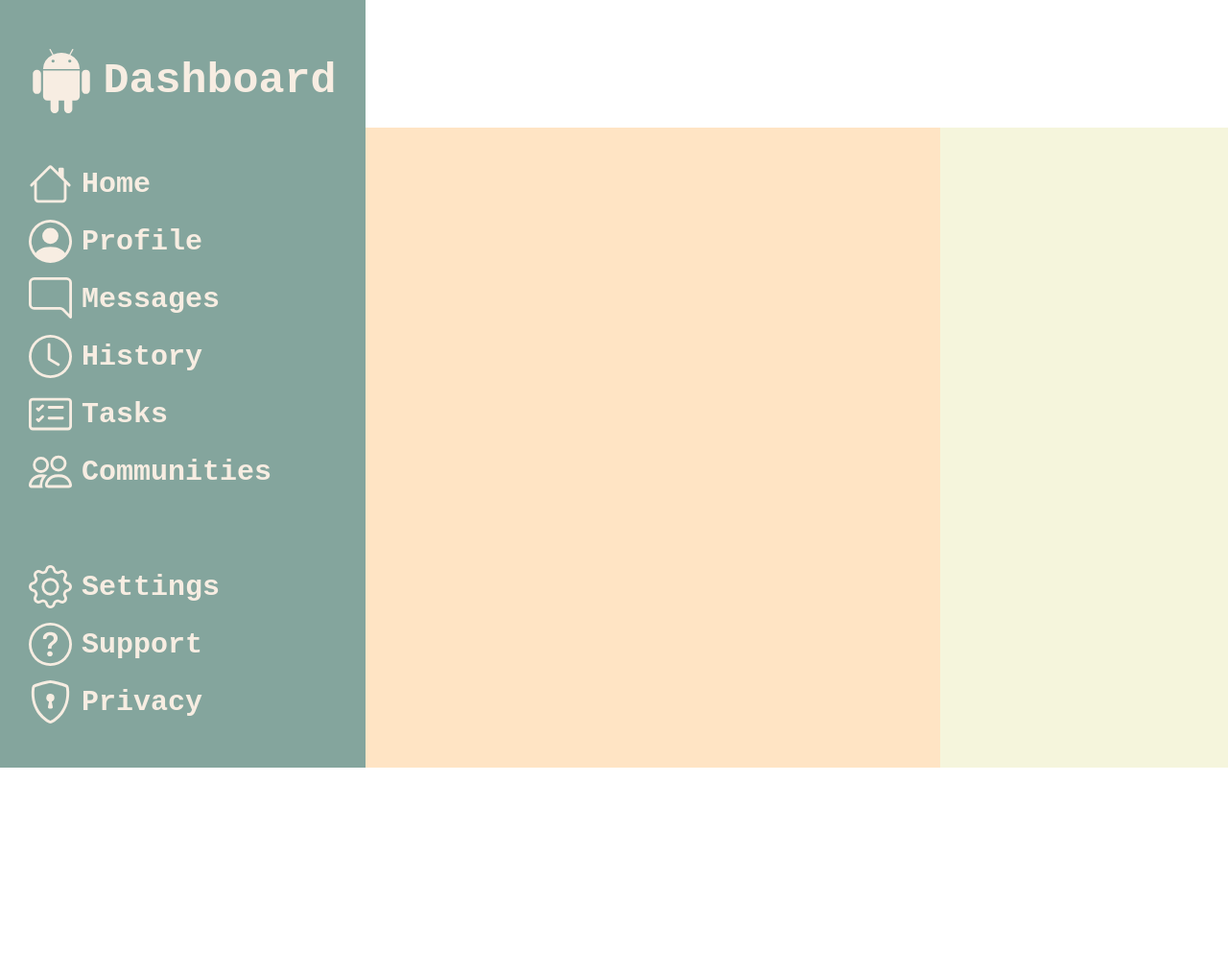
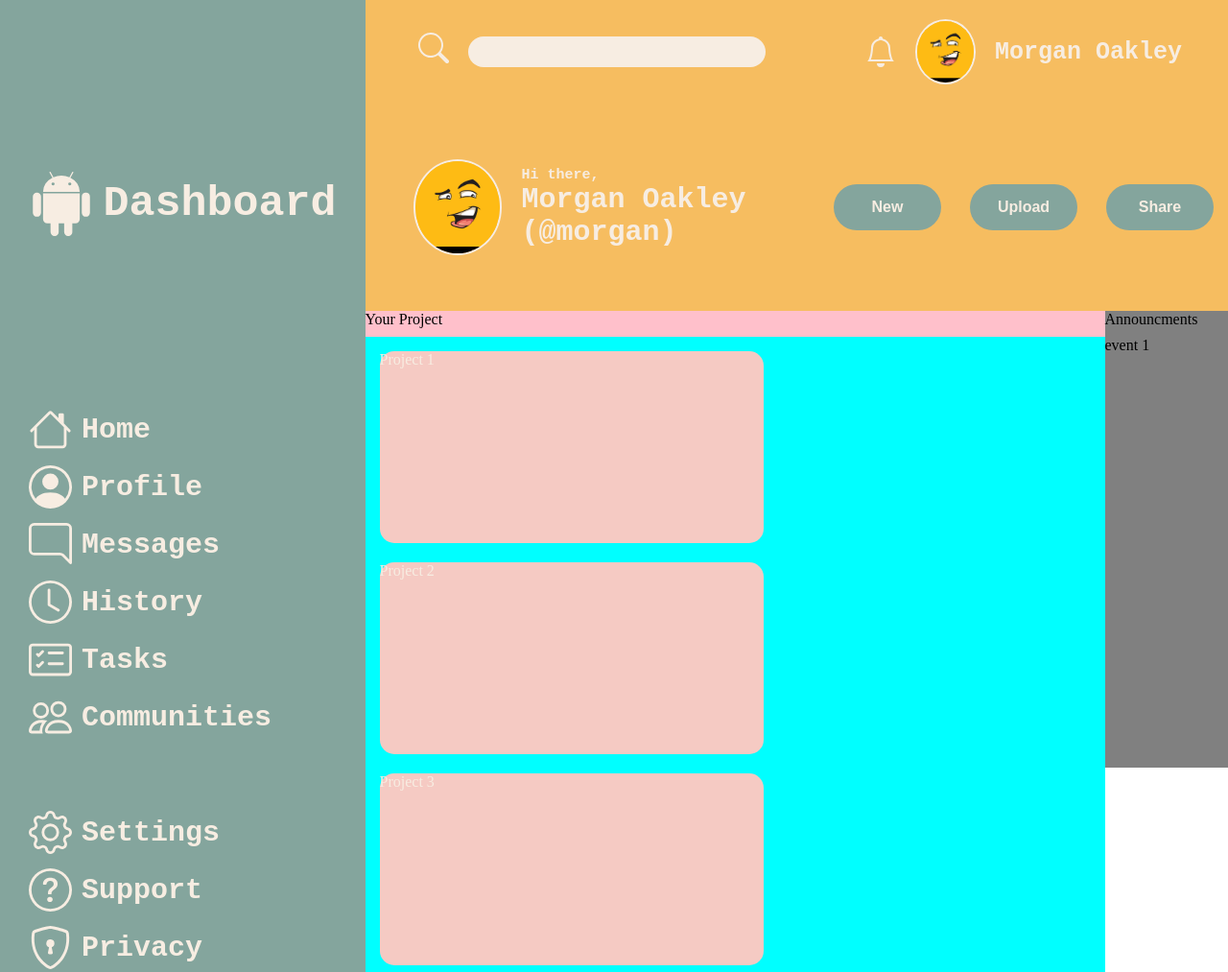
Before and after one commit to Mefisto756/odinAdminDashboard, a plain HTML site: page index.html in a window 1280 px wide. Shown: the top 1013 px of the page at 96% size. Before the commit the page ends 800 px from the top, so only its background shows below. Drawn offline with Linux system fonts and the light colour scheme.

Commit message:
search and user panel finished

```diff
--- a/index.html
+++ b/index.html
@@ -26,10 +26,46 @@
             </ul>
         </div>
         <div class="rightSide">
-            <div class="upperPanel"> </div>
+            <div class="upperPanel">
+                <form class="search">
+                    <label for="search"><svg xmlns="http://www.w3.org/2000/svg" width="16" height="16"
+                            fill="currentColor" class="bi bi-search" viewBox="0 0 16 16">
+                            <path
+                                d="M11.742 10.344a6.5 6.5 0 1 0-1.397 1.398h-.001q.044.06.098.115l3.85 3.85a1 1 0 0 0 1.415-1.414l-3.85-3.85a1 1 0 0 0-.115-.1zM12 6.5a5.5 5.5 0 1 1-11 0 5.5 5.5 0 0 1 11 0" />
+                        </svg></label>
+                    <input type="text" name="search">
+                </form>
+                <div class="user"><svg xmlns="http://www.w3.org/2000/svg" width="16" height="16" fill="currentColor"
+                        class="bi bi-bell" viewBox="0 0 16 16">
+                        <path
+                            d="M8 16a2 2 0 0 0 2-2H6a2 2 0 0 0 2 2M8 1.918l-.797.161A4 4 0 0 0 4 6c0 .628-.134 2.197-.459 3.742-.16.767-.376 1.566-.663 2.258h10.244c-.287-.692-.502-1.49-.663-2.258C12.134 8.197 12 6.628 12 6a4 4 0 0 0-3.203-3.92zM14.22 12c.223.447.481.801.78 1H1c.299-.199.557-.553.78-1C2.68 10.2 3 6.88 3 6c0-2.42 1.72-4.44 4.005-4.901a1 1 0 1 1 1.99 0A5 5 0 0 1 13 6c0 .88.32 4.2 1.22 6" />
+                    </svg><img src="img/27638979.jpeg" alt="avatar"> Morgan Oakley</div>
+                <div class="welcome">
+                    <img src="img/27638979.jpeg" alt="">
+                    <div class="welcometext">
+                        <div>Hi there,</div>
+                        <div class="welcomeName">Morgan Oakley (@morgan)</div>
+                    </div>
+                </div>
+                <div class="buttons"><button>New</button><button>Upload</button><button>Share</button></div>
+            </div>
             <div class="lowerPanel">
-                <div class="projects"></div>
-                <div class="announcTrending"> </div>
+                <div class="titleProject">Your Project</div>
+                <div class="projectCards">
+                    <div class="cards">Project 1</div>
+                    <div class="cards">Project 2</div>
+                    <div class="cards">Project 3</div>
+                    <div class="cards">Project 4</div>
+                    <div class="cards">Project 5</div>
+                    <div class="cards">Project 6</div>
+                    <div class="cards">Project 7</div>
+                    <div class="cards">Project 8</div>
+                    <div class="cards">Project 9 </div>
+                </div>
+                <div class="titleAnnouncments">Announcments</div>
+                <div class="announcmentCard">event 1</div>
+                <div class="titleTrending">Trending</div>
+                <div class="trendingCard">Something</div>
             </div>
 
         </div>
--- a/styles.css
+++ b/styles.css
@@ -5,6 +5,10 @@
 
 ul {
     list-style: none;
+}
+
+body {
+    max-height: 100vh;
 }
 
 .container {
@@ -24,7 +28,7 @@ ul {
     gap: 30px;
 
     background-color: #84a59d;
-    color:#f7ede2;
+    color: #f7ede2;
     font-family: monospace;
     font-weight: bold;
     font-size: 30px;
@@ -40,7 +44,9 @@ ul {
 .logo {
     display: flex;
     align-items: center;
+    font-size: 1.5em;
 }
+
 li {
     display: flex;
     align-items: center;
@@ -48,37 +54,144 @@ li {
     margin-bottom: 15px;
 }
 
-.leftMenu ul > li:hover{
-    color: rgb(177, 177, 177);
+.leftMenu ul>li:hover {
+    color: rgb(212, 212, 212);
 }
-
-.logo {
-    font-size: 1.5em;
-}
-
 
 .rightSide {
     display: grid;
-    grid-template-rows: 1fr 5fr;
+    grid-template-rows: 0.1fr 2fr;
 }
 
 .upperPanel {
     grid-column: 1/-1;
     grid-row: 1/2;
+    display: grid;
+    grid-template-rows: 1fr 2fr;
+    grid-template-columns: 3fr 1fr;
 
-    background-color: white;
+    background-color: #f6bd60;
+    color: #f7ede2;
+    font-weight: bold;
+    font-family: monospace;
+    font-size: 25px;
+}
+
+form {
+    padding: 15px;
+    display: flex;
+    align-items: center;
+}
+
+form label {
+    margin-left: 40px;
+}
+
+form input {
+    background-color: #f7ede2;
+    border: none;
+    border-radius: 30px;
+    border-width: medium;
+    width: 70%;
+    height: 2rem;
+    margin: 20px;
+}
+
+.search {
+    grid-column: 1;
+    grid-row: 1;
+
+}
+
+.user {
+
+    grid-column: 2;
+    grid-row: 1;
+    display: flex;
+    align-items: center;
+    justify-content: center;
+}
+
+.user img {
+    border-radius: 50%;
+    height: 4rem;
+    border: 2px solid #f7ede2;
+    margin: 20px;
+}
+
+.welcome {
+    display: flex;
+    align-items: center;
+    padding: 30px;
+    font-size: 15px;
+}
+
+.welcomeName {
+    color: #f7ede2;
+    font-family: monospace;
+    font-weight: bold;
+    font-size: 30px;
+}
+
+.welcome img {
+    border-radius: 50%;
+    height: 6rem;
+    border: 2px solid #f7ede2;
+    margin: 20px;
+}
+
+.upperPanel svg {
+    fill: #f7ede2;
+    height: 2rem;
+    width: 2rem;
+}
+
+.buttons {
+    padding: 15px;
+    display: flex;
+    align-items: center;
+    justify-content: center;
+    gap: 30px
+}
+
+.buttons button {
+    border-radius: 25px;
+    border: none;
+    height: 3rem;
+    width: 7rem;
+    color:#f7ede2;
+    background-color: #84a59d;
+    font-weight: bold;
+    font-size: 16px;
 }
 
 .lowerPanel {
     display: grid;
 
-    grid-template-columns: 2fr 1fr;
+    grid-template-columns: 3fr 0.5fr;
+    grid-template-rows: 0.2fr 3fr;
 }
 
-.projects {
-    background-color: bisque;
+.titleProject {
+    grid-column: 1;
+    grid-row: 1;
+    background-color: pink;
 }
 
-.announcTrending {
-    background-color: beige;
+.projectCards {
+    grid-column: 1/2;
+    grid-row: 2/3;
+    display: flex;
+    background-color: aqua;
+    flex-wrap: wrap;
+    gap:20px;
+    padding: 15px;
 }
+
+.cards {
+    width: 400px;
+    height: 200px;
+    background-color: #f5cac3;
+    color: #f7ede2;
+    border-radius: 15px;
+}
```
Also changed, not shown: img/palette.scss (added, +47 -0 lines), img/27638979.jpeg (added), img/eye.svg (added), img/share.svg (added), img/star.svg (added).
